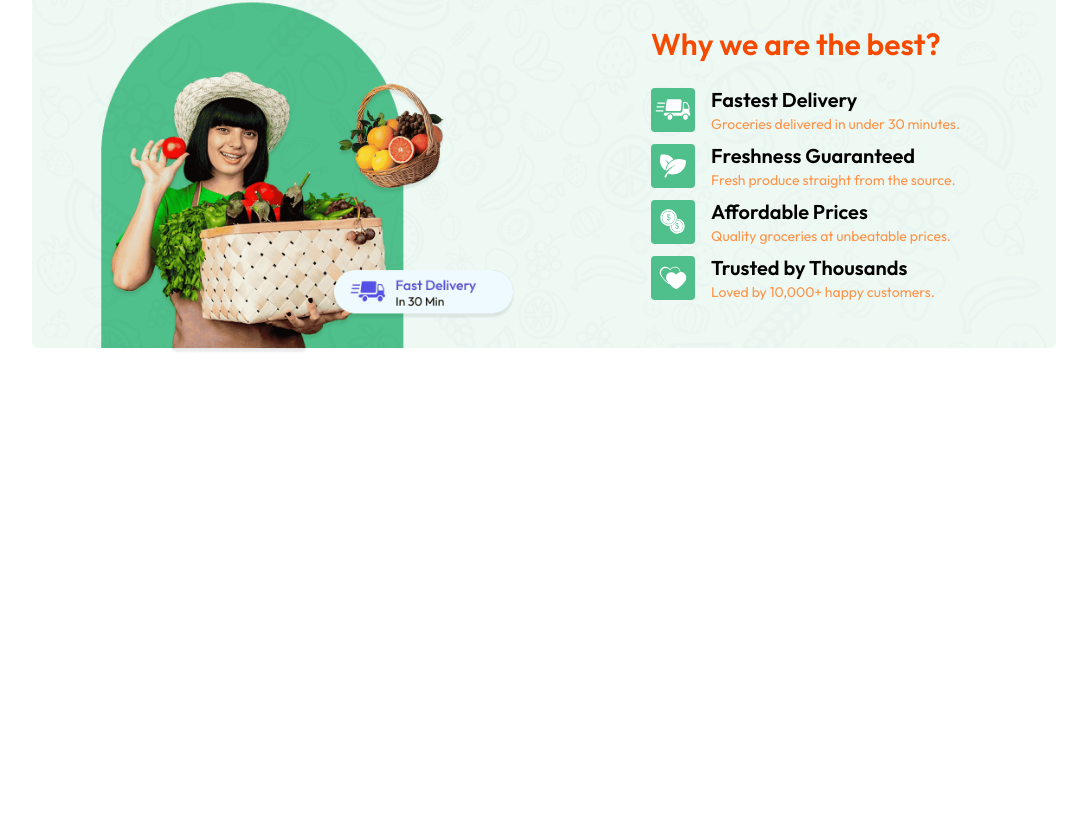
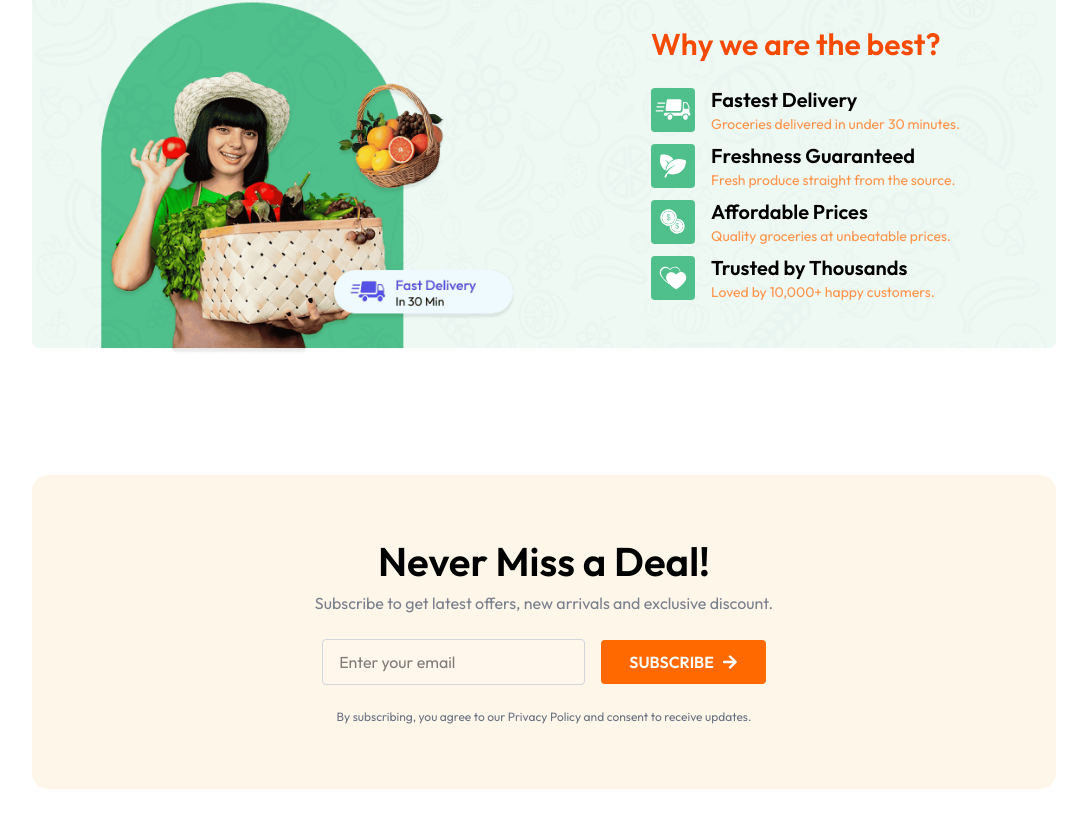
Before and after one commit to mukeshchau407/Grocery-Market, a React (Vite) app in the folder Frontend/: page / in a window 1280 px wide. Shown: the part 1434-2261 px from the top of the page, without its empty margins (96-1183 px from the left). Before the commit the page ends 1789 px from the top, so only its background shows below. Built offline with nearby package versions, Linux system fonts and the light colour scheme.

Commit message:
initial commit

```diff
--- /dev/null
+++ b/Frontend/src/components/NewsLetter.jsx
@@ -0,0 +1,33 @@
+import React from "react";
+import { FaArrowRight } from "react-icons/fa";
+const newsletter = () => {
+  return (
+    <div className="flex flex-col items-center rounded-2xl px-4 py-12 md:py-16 mx-2 lg:mx-auto my-30 bg-orange-100/50 ">
+      <div className="flex flex-col justify-center items-center text-center">
+        <h1 className="text-4xl md:text-[40px] font-semibold">
+          Never Miss a Deal!
+        </h1>
+        <p className="text-sm md:text-base text-gray-500/90 mt-2 max-w-xl">
+          Subscribe to get latest offers, new arrivals and exclusive discount.
+        </p>
+      </div>
+      <div className="flex flex-col md:flex-row items-center justify-center gap-4 mt-6">
+        <input
+          type="text"
+          className="bg-white/10 px-4 py-2.5 border border-gray-300 rounded outline-none max-w-66 w-full"
+          placeholder="Enter your email"
+        />
+        <button className="flex items-center justify-center gap-2 group bg-orange-500 hover:bg-orange-600 px-4 md:px-7 py-2.5 rounded active:scale-96 transition-all text-white uppercase font-semibold">
+          Subscribe
+          <FaArrowRight />
+        </button>
+      </div>
+      <p className="text-gray-500 mt-6 text-xs text-center">
+        By subscribing, you agree to our Privacy Policy and consent to receive
+        updates.
+      </p>
+    </div>
+  );
+};
+
+export default newsletter;
--- a/Frontend/src/pages/Home.jsx
+++ b/Frontend/src/pages/Home.jsx
@@ -3,6 +3,7 @@ import MainBanner from "../components/MainBanner";
 import Categories from "../components/Categories";
 import BestSeller from "../components/BestSeller";
 import BottonBanner from "../components/BottonBanner";
+import NewsLetter from "../components/NewsLetter";
 
 const Home = () => {
   return (
@@ -11,6 +12,7 @@ const Home = () => {
       <Categories />
       <BestSeller />
       <BottonBanner />
+      <NewsLetter />
     </div>
   );
 };
```
